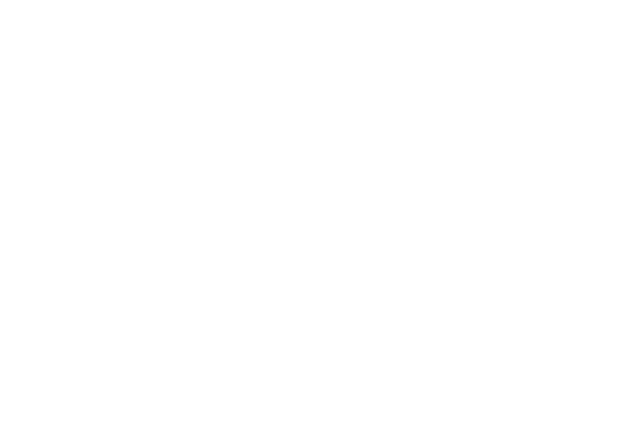
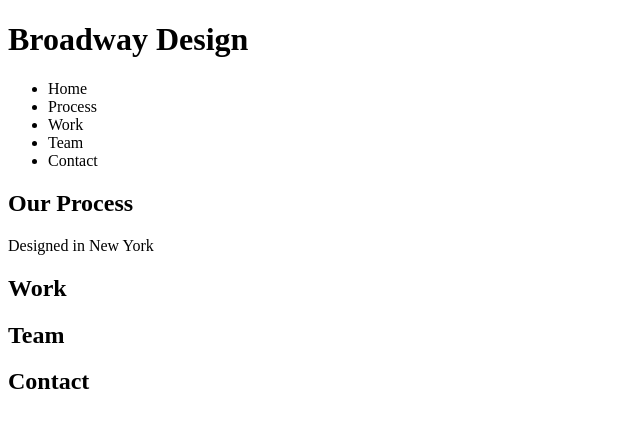
Before and after one commit to kpradt/broadway, a plain HTML site: page index.html in a window 1280 px wide. Shown: the whole page, without its empty margins (0-640 px from the left). Drawn offline with Linux system fonts and the light colour scheme.

Commit message:
Add basic site text

```diff
--- a/index.html
+++ b/index.html
@@ -7,5 +7,42 @@
 </head>
 <body>
 
+<div id="header">
+  <h1>Broadway Design</h1>
+    <nav>
+      <ul>
+
+      <li>Home</li>
+      <li>Process</li>
+      <li>Work</li>
+      <li>Team</li>
+      <li>Contact</li>
+
+      </ul>
+
+    </nav>
+</div>
+
+<div id="process">
+  <h2>Our Process</h2>
+
+  <p>Designed in New York</p>
+</div>
+
+<div id="portfolio">
+  <h2>Work</h2>
+</div>
+
+<div id="team">
+  <h2>Team</h2>
+</div>
+
+<div id="contact">
+  <h2>Contact</h2>
+</div>
+
+<div id="footer">
+
+</div>
 </body>
 </html>
```
